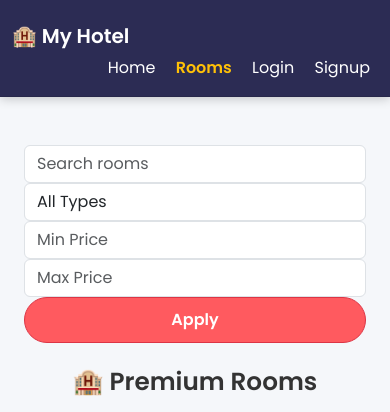
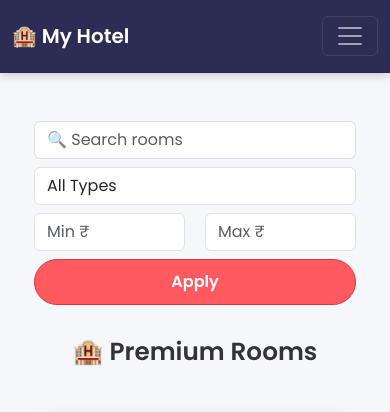
Before and after one commit to harshitmish/Hotel-management-project, a Django app: page /rooms/ in a window 390 px wide. Shown: the top 412 px of the page. Run offline with Django 5.2, Linux system fonts and the light colour scheme; data comes from the database, SQL or seed files in the repository.

Commit message:
Mobile align fix

```diff
--- a/hotel_project/booking/templates/booking/base.html
+++ b/hotel_project/booking/templates/booking/base.html
@@ -110,28 +110,39 @@
 
 <!-- 🔥 Navbar -->
 <nav class="navbar navbar-expand-lg navbar-dark py-3">
+
   <div class="container">
 
     <a class="navbar-brand fw-bold" href="/">🏨 My Hotel</a>
 
-    <div class="ms-auto">
+    <!-- 🔥 TOGGLE BUTTON -->
+    <button class="navbar-toggler" type="button" data-bs-toggle="collapse" data-bs-target="#navbarNav">
+        <span class="navbar-toggler-icon"></span>
+    </button>
 
-        <a class="nav-link d-inline mx-2 {% if request.path == '/' %}active-link{% else %}text-white{% endif %}" href="/">Home</a>
+    <!-- 🔥 MENU -->
+    <div class="collapse navbar-collapse" id="navbarNav">
 
-        <a class="nav-link d-inline mx-2 {% if '/rooms' in request.path %}active-link{% else %}text-white{% endif %}" href="/rooms/">Rooms</a>
+        <div class="ms-auto text-center">
 
-        {% if user.is_authenticated %}
-            <a class="nav-link d-inline mx-2 {% if '/my-bookings' in request.path %}active-link{% else %}text-white{% endif %}" href="/my-bookings/">My Bookings</a>
-            <span class="text-white mx-2">Hi, {{ user.username }}</span>
-            <a class="nav-link d-inline mx-2 text-danger" href="/logout/">Logout</a>
-        {% else %}
-            <a class="nav-link d-inline mx-2 {% if '/login' in request.path %}active-link{% else %}text-white{% endif %}" href="/login/">Login</a>
-            <a class="nav-link d-inline mx-2 {% if '/signup' in request.path %}active-link{% else %}text-white{% endif %}" href="/signup/">Signup</a>
-        {% endif %}
+            <a class="nav-link d-block d-lg-inline mx-2 text-white" href="/">Home</a>
+            <a class="nav-link d-block d-lg-inline mx-2 text-white" href="/rooms/">Rooms</a>
+
+            {% if user.is_authenticated %}
+                <a class="nav-link d-block d-lg-inline mx-2 text-white" href="/my-bookings/">My Bookings</a>
+                <span class="text-white d-block d-lg-inline mx-2">Hi, {{ user.username }}</span>
+                <a class="nav-link d-block d-lg-inline mx-2 text-danger" href="/logout/">Logout</a>
+            {% else %}
+                <a class="nav-link d-block d-lg-inline mx-2 text-white" href="/login/">Login</a>
+                <a class="nav-link d-block d-lg-inline mx-2 text-white" href="/signup/">Signup</a>
+            {% endif %}
+
+        </div>
 
     </div>
 
   </div>
+
 </nav>
 
 <!-- Page Content -->
@@ -317,7 +328,7 @@ document.addEventListener("DOMContentLoaded", function() {
 </script>
 </body>
 <!-- 🔥 PREMIUM FOOTER -->
-<footer style="background:#0f0f1a; color:#fff; padding:50px 0; margin-top:60px; border-top:1px solid rgba(255,255,255,0.1);">
+<footer style="background:#0f0f1a; color:#ffffff; padding:50px 0; margin-top:60px; border-top:1px solid rgba(255,255,255,0.1);">
 
     <div class="container text-center">
 
@@ -352,7 +363,7 @@ document.addEventListener("DOMContentLoaded", function() {
     transition: 0.3s;
 }
 .footer-link:hover {
-    color: #6c5ce7;
+    color: #b0145a;
 }
 </style>
 </html>
--- a/hotel_project/booking/templates/booking/rooms.html
+++ b/hotel_project/booking/templates/booking/rooms.html
@@ -57,14 +57,13 @@ body {
     z-index: 10;
 }
 
-/* 🔥 REVIEW FIX (IMPORTANT) */
+/* 🔥 REVIEW FIX */
 .review-box {
     max-height: 80px;
     overflow-y: auto;
     padding-right: 5px;
 }
 
-/* scroll styling */
 .review-box::-webkit-scrollbar {
     width: 4px;
 }
@@ -88,23 +87,57 @@ body {
     font-weight: 500;
 }
 
-/* 🔥 FIX HEIGHT ALIGNMENT */
+/* 🔥 HEIGHT FIX */
 .card-body {
     flex: 1;
     display: flex;
     flex-direction: column;
     justify-content: space-between;
 }
+
+/* 🔥 MOBILE PERFECT FIX (SAFE) */
+
+@media (max-width: 768px) {
+
+    /* 🔥 ROW RESET */
+    .row {
+        margin-left: auto !important;
+        margin-right: auto !important;
+    }
+
+    /* 🔥 CONTAINER CENTER */
+    .container {
+        padding-left: 12px !important;
+        padding-right: 12px !important;
+    }
+
+    /* 🔥 COLUMN FIX */
+    .col-lg-4,
+    .col-md-6,
+    .col-12 {
+        padding-left: 10px !important;
+        padding-right: 10px !important;
+        margin-left: auto !important;
+        margin-right: auto !important;
+    }
+
+    /* 🔥 CARD WIDTH FIX */
+    .card-premium {
+        width: 100%;
+    }
+
+}
+
 </style>
 
 <div class="container mt-5">
-    <form method="GET" class="row mb-4">
+    <form method="GET" class="row mb-4 filter-box">
 
-    <div class="col-md-3">
-        <input type="text" name="q" class="form-control" placeholder="Search rooms">
+    <div class="col-lg-3 col-md-6 col-12 mb-2">
+        <input type="text" name="q" class="form-control" placeholder="🔍 Search rooms">
     </div>
 
-    <div class="col-md-2">
+    <div class="col-lg-2 col-md-6 col-12 mb-2">
         <select name="type" class="form-control">
             <option value="">All Types</option>
             <option value="AC">AC</option>
@@ -113,15 +146,15 @@ body {
         </select>
     </div>
 
-    <div class="col-md-2">
-        <input type="number" name="min_price" class="form-control" placeholder="Min Price">
+    <div class="col-lg-2 col-md-6 col-6 mb-2">
+        <input type="number" name="min_price" class="form-control" placeholder="Min ₹">
     </div>
 
-    <div class="col-md-2">
-        <input type="number" name="max_price" class="form-control" placeholder="Max Price">
+    <div class="col-lg-2 col-md-6 col-6 mb-2">
+        <input type="number" name="max_price" class="form-control" placeholder="Max ₹">
     </div>
 
-    <div class="col-md-2">
+    <div class="col-lg-2 col-md-12 col-12 mb-2">
         <button class="btn btn-danger w-100">Apply</button>
     </div>
 
@@ -131,19 +164,19 @@ body {
 
 <div class="row justify-content-center">
 {% for room in rooms %}
-<div class="col-md-4 mb-4">
+
+<!-- 🔥 ONLY CHANGE HERE -->
+<div class="col-lg-4 col-md-6 col-12 mb-4">
 
 <div class="card card-premium position-relative room-card"
      data-url="{% url 'room_detail' room.id %}">
 
-    <!-- 🔥 BADGE -->
     {% if room.is_available %}
     <div class="badge-custom">Available</div>
     {% else %}
     <div class="badge-custom" style="background:red;">Booked</div>
     {% endif %}
 
-    <!-- 🔥 CAROUSEL FIX -->
     <div id="carousel{{ room.id }}" class="carousel slide">
         <div class="carousel-inner">
             {% for img in room.images.all %}
@@ -164,7 +197,6 @@ body {
         </button>
     </div>
 
-    <!-- 🔥 BODY -->
     <div class="card-body text-center">
 
         <div>
@@ -179,7 +211,6 @@ body {
             <small class="text-muted">No reviews yet</small>
             {% endif %}
 
-            <!-- 🔥 REVIEWS FIXED -->
             <div class="review-box text-start mt-2">
                 {% for review in room.reviews.all|slice:":2" %}
                 <div class="review-card">
```
Also changed, not shown: hotel_project/booking/templates/booking/home.html (+34 -2 lines).
